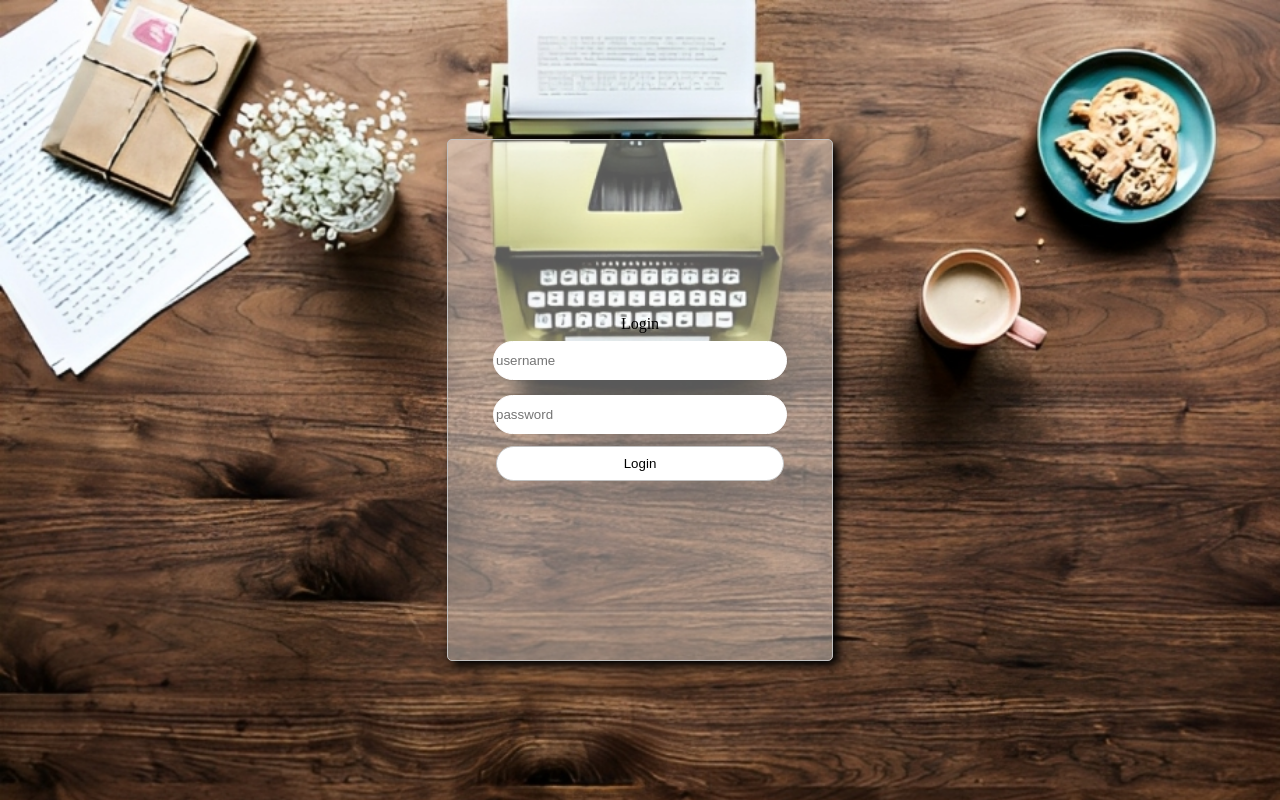
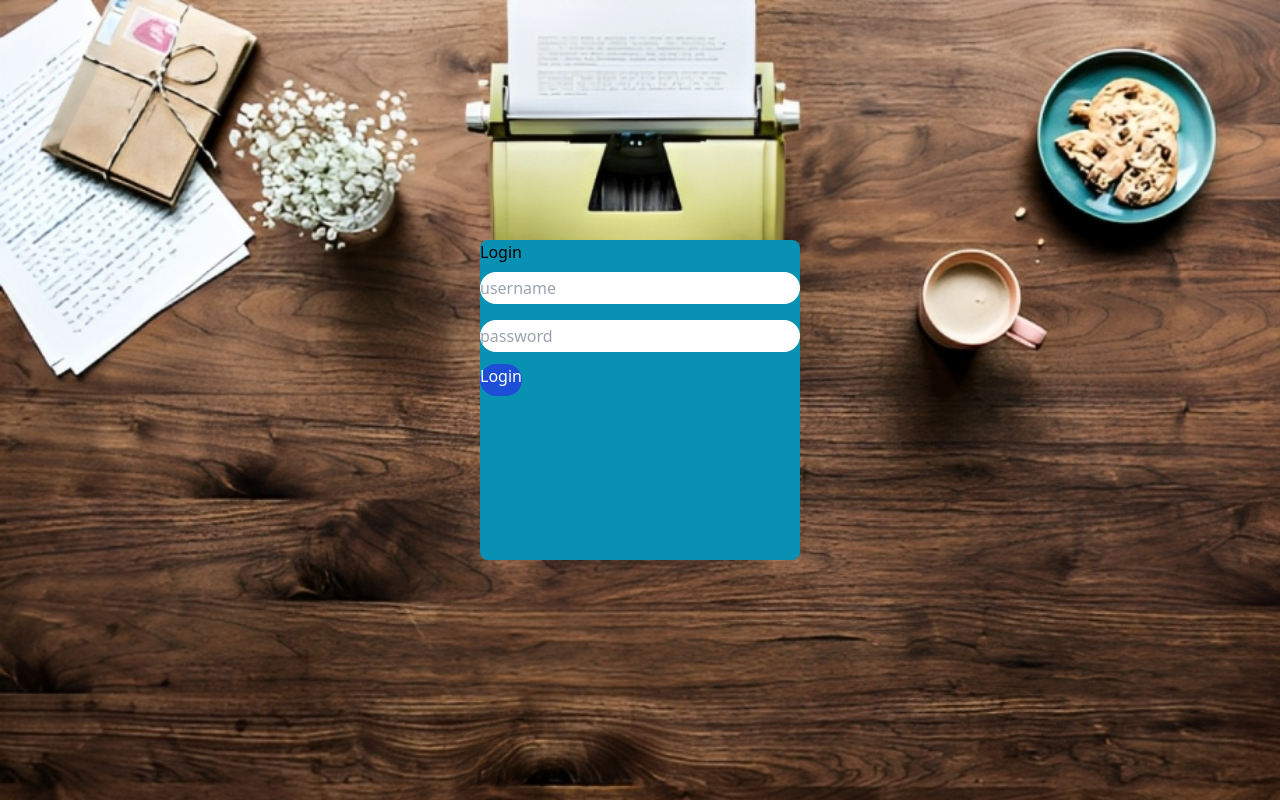
Before and after one commit to ahmadkybora/nextjs_3, a Next.js app: page /login in a window 1280 px wide. Built offline with nearby package versions, Linux system fonts and the light colour scheme; no server answers.

Commit message:
change the style

```diff
--- a/src/app/(auth)/login/layout.tsx
+++ b/src/app/(auth)/login/layout.tsx
@@ -1,5 +1,6 @@
 import type { Metadata } from "next";
 import ToastProvider from "@/providers/toastProvider";
+import "../../globals.css";
 
 export const metadata: Metadata = {
   title: "Login",
--- a/src/app/(auth)/login/login.module.scss
+++ b/src/app/(auth)/login/login.module.scss
@@ -1 +1,31 @@
-@import "@/styles/scss/pages/login";
+@import "components/input.scss";
+@import "components/button.scss";
+
+// .login-container {
+//     background-image: url("../../../../public/images/login/login.png");
+//     background-repeat: no-repeat;
+//     background-size: cover;
+//     width: 100vw;
+//     height: 100vh;
+//     display: flex;
+//     align-items: center;
+//     justify-content: center;
+// }
+
+.login-form {
+    background-color: $glassWhite;
+    border: $borderLight;
+    border-radius: 5px;
+    width: 30%;
+    height: 65vh;
+    align-items: center;
+    justify-content: center;
+    box-shadow: 5px 5px 10px;
+    display: flex;
+    flex-direction: column;
+}
+
+.loginBtn {
+    @extend .button, .buttonLarge;
+    background-color: $white;
+}
--- a/src/app/(auth)/login/page.tsx
+++ b/src/app/(auth)/login/page.tsx
@@ -1,7 +1,6 @@
 "use client";
 
-import loginStyles from "./login.module.scss";
-import { Input, Form, Container, SubmitButton, Label } from "@/components";
+import { Input, Form, SubmitButton, Label } from "@/components";
 import AuthServices from "@/services/authServices";
 import * as Yup from "yup";
 import { IUser } from "./login.type";
@@ -10,13 +9,6 @@ import { useRouter } from "next/navigation";
 
 const Login = () => {
     const router = useRouter();
-    interface Style {
-        loginContainer?: string;
-        input?: string;
-        loginBtn?: string;
-        loginForm?: string;
-    };
-    const { loginForm, loginContainer, input, loginBtn }: Style = loginStyles;
     const initialValues = {
         password: "",
         username: "",
@@ -38,8 +30,8 @@ const Login = () => {
     };
     return(
         <>
-            <Container style={loginContainer}>
-                <Container style={loginForm}>
+            <div className="flex items-center justify-center h-screen bg-no-repeat bg-cover bg-[url('../../public/images/login/login.png')]">
+                <div className="border-solid border-1 w-80 h-80 bg-cyan-600 rounded-lg">
                     <Label title="Login" />
                     <Form
                         initialValues={initialValues}
@@ -47,21 +39,18 @@ const Login = () => {
                         onSubmit={handleSubmit}>
                         <Input
                             type="name"
-                            style={input}
                             name="username"
                             />
                         <Input
                             type="password"
-                            style={input}
                             name="password"
                             />
                         <SubmitButton
                             title="Login"
-                            style={loginBtn}
                             />
                     </Form>
-                </Container>
-            </Container>
+                </div>
+            </div>
         </>
     );
 }
--- a/src/components/Avatar/avatar.module.scss
+++ /dev/null
@@ -1 +0,0 @@
-@import "@/styles/scss/components/avatar";
--- a/src/components/Avatar/index.tsx
+++ b/src/components/Avatar/index.tsx
@@ -8,11 +8,6 @@ const ComponentPropTypes = {
 type ComponentTypes = InferProps<typeof ComponentPropTypes>;
 
 const Avatar = ({ src }: ComponentTypes) => {
-    const imgStyle = {
-        border: "2px silver solid",
-        borderRadius: "50%",
-        margin: "3px 30px"
-    }
     return(
         <>
             <Image
@@ -21,7 +16,7 @@ const Avatar = ({ src }: ComponentTypes) => {
                 width={50}
                 height={50}
                 alt="Avatar"
-                style={imgStyle}
+                className="border-solid border-2 rounded-full"
                 />
         </>
     );
--- a/src/components/Container/index.tsx
+++ b/src/components/Container/index.tsx
@@ -2,7 +2,7 @@ import PropTypes, { InferProps } from "prop-types";
 
 const ComponentPropTypes = {
     children: PropTypes.any,
-    style: PropTypes.string.isRequired,
+    style: PropTypes.string,
 };
 
 type ComponentTypes = InferProps<typeof ComponentPropTypes>;
--- a/src/components/Input/index.tsx
+++ b/src/components/Input/index.tsx
@@ -3,18 +3,17 @@ import { useFormikContext, ErrorMessage } from "formik";
 
 const ComponentPropTypes = {
     name: PropTypes.string.isRequired,
-    style: PropTypes.string.isRequired,
     type: PropTypes.string.isRequired
 }
 
 type ComponentTypes = InferProps<typeof ComponentPropTypes>;
 
-const Input = ({ style, type, name }: ComponentTypes) => {
+const Input = ({ type, name }: ComponentTypes) => {
     const { handleChange } = useFormikContext();
     return (
         <>
             <input
-                className={style}
+                className="w-full rounded-full   my-2 h-8"
                 type={type}
                 name={name}
                 placeholder={name}
@@ -27,4 +26,6 @@ const Input = ({ style, type, name }: ComponentTypes) => {
     );
 };
 
+Input.propTypes = ComponentPropTypes;
+
 export default Input;
--- a/src/components/SearchBox.tsx
+++ b/src/components/SearchBox/index.tsx
@@ -1,7 +1,6 @@
-import { Container, Form, Input, SubmitButton } from ".";
+import { Form, Input, SubmitButton } from "@/components";
 import PropTypes, { InferProps } from "prop-types";
 import * as Yup from "yup";
-import inputStyle from "./input.module.scss";
 
 const ComponentPropTypes = {
     name: PropTypes.string.isRequired,
@@ -11,10 +10,6 @@ const ComponentPropTypes = {
 type ComponentTypes = InferProps<typeof ComponentPropTypes>;
 
 const SearchBox = ({ name, icon }: ComponentTypes) => {
-    interface Style {
-        input?: string;
-    }
-    const { input }: Style = inputStyle;
     const initialValues = {
         name: "",
     };
@@ -25,15 +20,15 @@ const SearchBox = ({ name, icon }: ComponentTypes) => {
     };
     return(
         <>
-            <Container style="">
+            <div className="flex">
                 <Form
                     initialValues={initialValues}
                     validationSchema={validationSchema}
                     onSubmit={handleSubmit}>
-                    <Input style={input} type="name" name={name} />
+                        <Input type="name" name={name} />
                         <SubmitButton title={name} icon={icon} />
                     </Form>
-            </Container>
+            </div>
         </>
     )
 }
--- a/src/components/SubmitButton/index.tsx
+++ b/src/components/SubmitButton/index.tsx
@@ -1,25 +1,19 @@
 import PropTypes, { InferProps } from "prop-types";
 import { useFormikContext } from "formik";
-import buttonStyle from "./submitButton.module.scss";
 
 const ComponentPropTypes = {
     title: PropTypes.string.isRequired,
     icon: PropTypes.string,
-    style: PropTypes.string,
 };
 
 type ComponentTypes = InferProps<typeof ComponentPropTypes>;
 
-const SubmitButton = ({ title, icon, style }: ComponentTypes ) => {
+const SubmitButton = ({ title, icon }: ComponentTypes ) => {
     const { handleSubmit } = useFormikContext();
-    interface Style {
-        defaultBtn?: string;
-    }
-    const { defaultBtn }: Style = buttonStyle;
     return (
         <button
             type="submit"
-            className={style ? style : defaultBtn}
+            className="text-white bg-blue-700 hover:bg-blue-800 flex rounded-full item-center h-8 mt-1"
             onClick={() => handleSubmit()}>
                 {title}
                 {icon}
--- a/src/components/input.module.scss
+++ /dev/null
@@ -1 +0,0 @@
-@import "@/styles/scss/components/_input";
--- a/src/styles/scss/components/_avatar.scss
+++ /dev/null
@@ -1,4 +0,0 @@
-.avatar {
-    border: 2px silver solid;
-    border-radius: 50%;
-}
--- a/tailwind.config.js
+++ b/tailwind.config.js
@@ -4,7 +4,11 @@ module.exports = {
     "./src/**/*.{js,ts,jsx,tsx,mdx}",
   ],
   theme: {
-    extend: {},
+    // extend: {
+    //   backgroundImage: {
+    //     "login": "url('/public/images/login/login.png')",
+    //   }
+    // },
   },
   plugins: [],
 }
```
